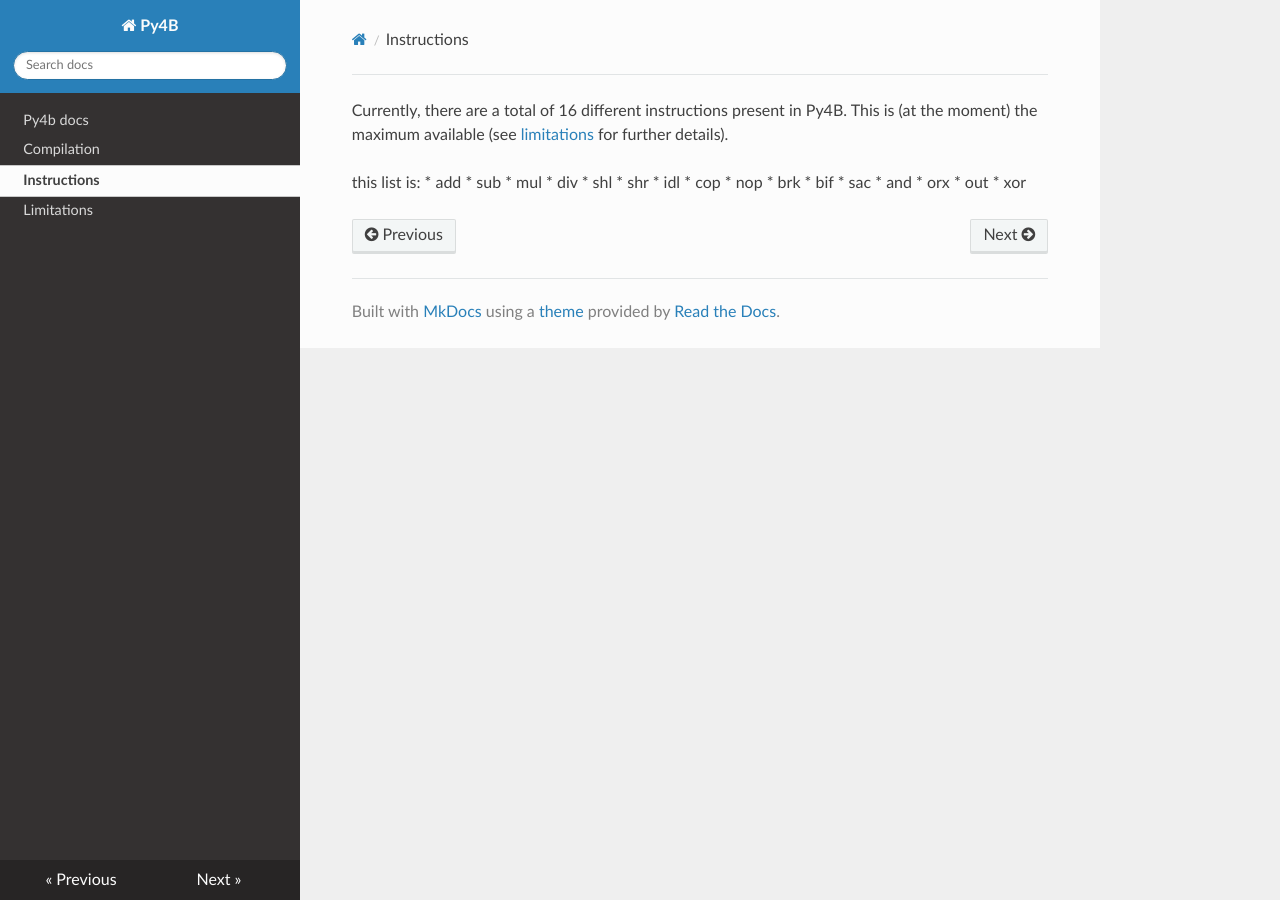
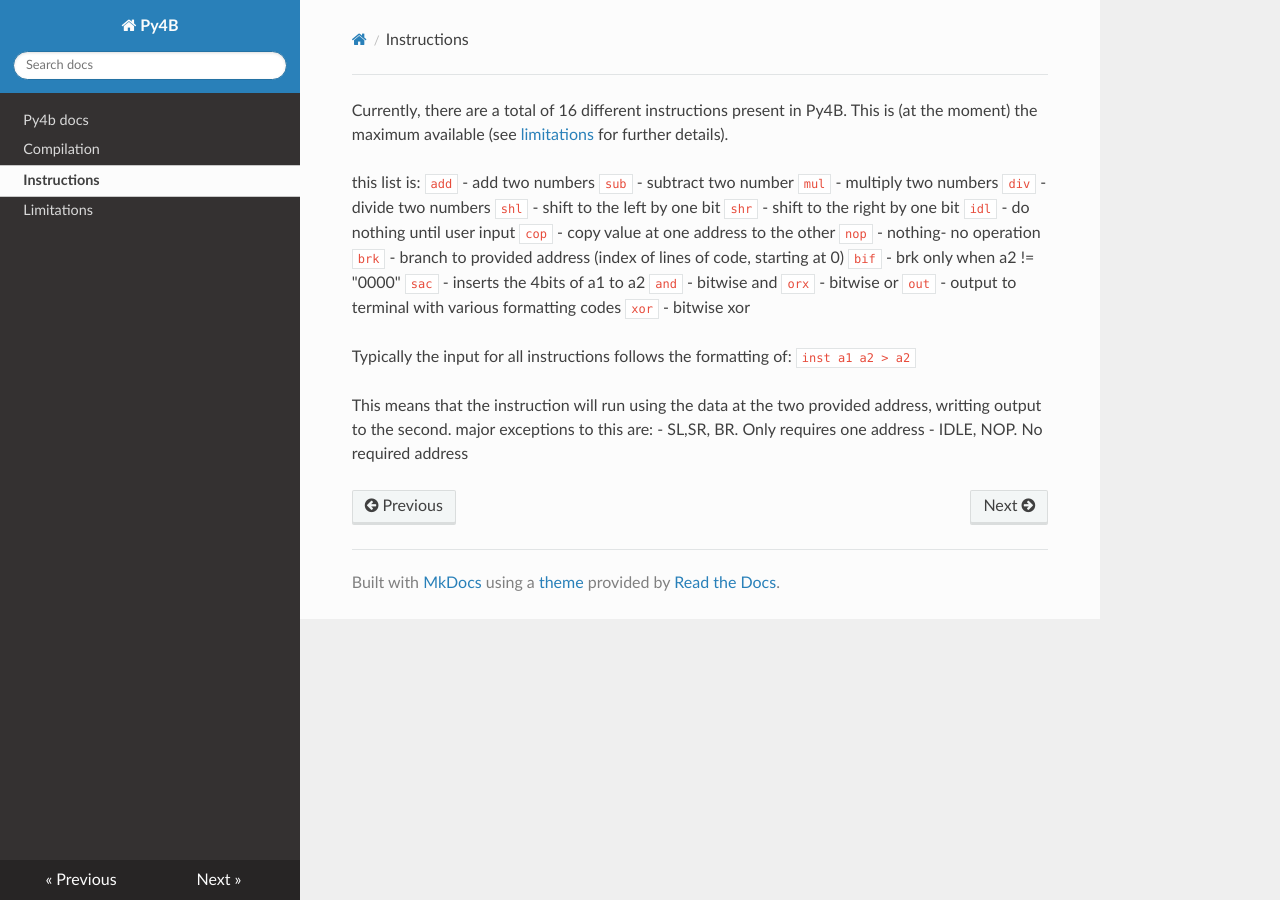
Before and after one commit to esse-est/Py4B, an MkDocs documentation site: the page built from docs/instructions.md, in a window 1280 px wide. Built offline with MkDocs 1.6.1, drawn with Linux system fonts in a browser that asks for light colours; nearby versions of some CDN libraries.

Commit message:
basic overview of instructions added

```diff
--- a/docs/instructions.md
+++ b/docs/instructions.md
@@ -1,19 +1,26 @@
 Currently, there are a total of 16 different instructions present in Py4B. This is (at the moment) the maximum available (see [limitations](/limitations/) for further details).
 
 this list is:
-* add
-* sub
-* mul
-* div
-* shl
-* shr
-* idl
-* cop
-* nop
-* brk
-* bif
-* sac
-* and
-* orx
-* out
-* xor
+` add` - add two numbers
+` sub` - subtract two number
+` mul` - multiply two numbers
+` div` - divide two numbers
+` shl` - shift to the left by one bit
+` shr` - shift to the right by one bit
+` idl` - do nothing until user input
+` cop` - copy value at one address to the other
+` nop` - nothing- no operation
+` brk` - branch to provided address (index of lines of code, starting at 0)
+` bif` - brk only when a2 != "0000"
+` sac` - inserts the 4bits of a1 to a2
+` and` - bitwise and
+` orx` - bitwise or
+` out` - output to terminal with various formatting codes
+` xor` - bitwise xor
+
+Typically the input for all instructions follows the formatting of:
+    `inst a1 a2 > a2`
+
+This means that the instruction will run using the data at the two provided address, writting output to the second. major exceptions to this are:
+- SL,SR, BR. Only requires one address
+- IDLE, NOP. No required address
```
